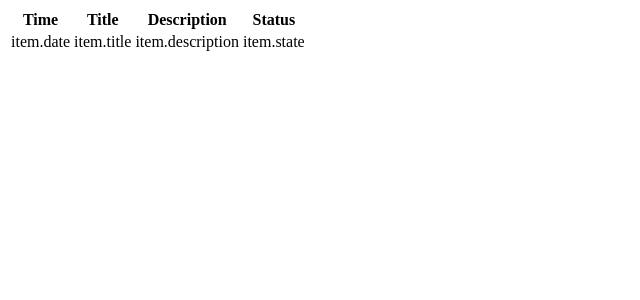
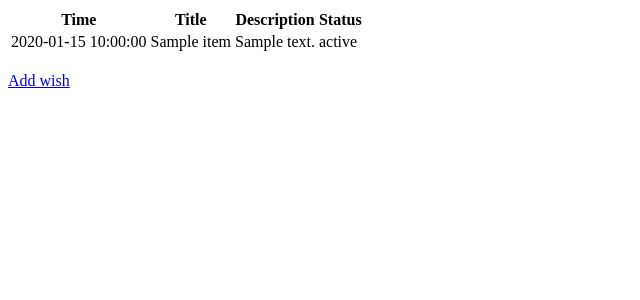
Before and after one commit to YanniWangAnnie/wishlist, a Flask app: page / in a window 1280 px wide. Shown: the top 300 px of the page, without its empty margins (0-640 px from the left). Run offline with Flask 2, Linux system fonts and the light colour scheme; tables that the repository leaves empty hold one stand-in row (values such as "Sample post").

Commit message:
add wish, get values

```diff
--- a/templates/index.html
+++ b/templates/index.html
@@ -19,14 +19,16 @@
         <tbody>
             {% for item in items %}
             <tr>
-                <td>item.date</td>
-                <td>item.title</td>
-                <td>item.description</td>
-                <td>item.state</td>
+                <td>{{ item.date }}</td>
+                <td>{{ item.title }}</td>
+                <td>{{ item.description }}</td>
+                <td>{{ item.state }}</td>
             </tr>
             {% endfor %}
         </tbody>
     </table>
+    <br>
+    <a href="{{url_for('add_item')}}">Add wish</a>
 
 </body>
 
```
